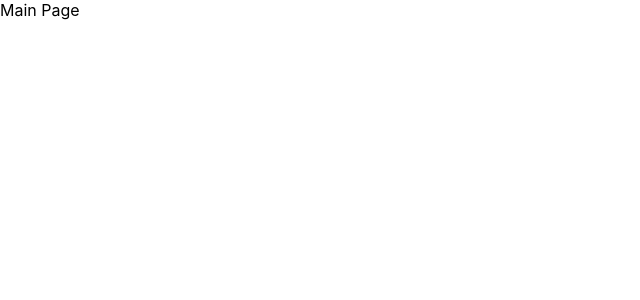
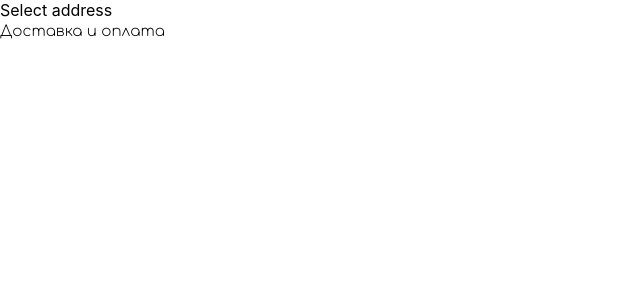
Before and after one commit to Julianbgs/Fabrika, a React (Create React App) app: page / in a window 1280 px wide. Shown: the top 300 px of the page, without its empty margins (0-640 px from the left). Built offline with nearby package versions, Linux system fonts and the light colour scheme.

Commit message:
[~] some new component base

```diff
--- a/package.json
+++ b/package.json
@@ -15,6 +15,7 @@
     "react-router": "^6.17.0",
     "react-router-dom": "^6.17.0",
     "react-scripts": "5.0.1",
+    "styled-components": "^6.1.0",
     "typescript": "^4.9.5",
     "web-vitals": "^2.1.4"
   },
--- a/public/index.html
+++ b/public/index.html
@@ -9,6 +9,7 @@
       name="description"
       content="Web site created using create-react-app"
     />
+    <link href="https://fonts.googleapis.com/css2?family=Comfortaa:wght@300;400;500;600;700&display=swap" rel="stylesheet">
     <link rel="apple-touch-icon" href="%PUBLIC_URL%/logo192.png" />
     <!--
       manifest.json provides metadata used when your web app is installed on a
--- a/src/main/Components/Header/Header.css
+++ b/src/main/Components/Header/Header.css
@@ -0,0 +1,14 @@
+.header {
+    display: flex;
+}
+
+.header__menu {
+    display: flex;
+    list-style: none;
+    margin: 0;
+    padding: 0;
+}
+
+.header__elem {
+
+}
--- a/src/main/Components/Header/Header.tsx
+++ b/src/main/Components/Header/Header.tsx
@@ -1,16 +1,19 @@
 import React from "react";
 import {Link} from "react-router-dom";
+import HeaderItem from "../../UI-elements/HeadeItem/HeaderItem";
+import './Header.css';
+import StyledLink from "../../StyledComponents/Link/Link";
 
 export default function Header () {
     return (
         <div className="header">
             <nav>
                 <div>Select address</div>
-                <ul>
-                    <li>
-                        <Link to={''} >
-                            <p>Меню</p>
-                        </Link>
+                <ul className="header__menu">
+                    <li className="header__elem">
+                        <StyledLink to={'/'} >
+                            <HeaderItem title={'Доставка и оплата'} />
+                        </StyledLink>
                     </li>
                 </ul>
             </nav>
--- a/src/main/Core/interfaces/ui-elements.ts
+++ b/src/main/Core/interfaces/ui-elements.ts
@@ -1,3 +1,3 @@
-export interface HeaderItem {
+export interface HeaderItemInterface {
     title: string
 }
--- a/src/main/Pages/Main/Main.tsx
+++ b/src/main/Pages/Main/Main.tsx
@@ -1,7 +1,10 @@
+import React from "react";
+import Header from "../../Components/Header/Header";
+
 export default function Main() {
     return(
         <>
-        Main Page
+            <Header />
         </>
     )
 }
--- /dev/null
+++ b/src/main/StyledComponents/Link/Link.tsx
@@ -0,0 +1,14 @@
+import React, { Component } from 'react';
+import { Link } from 'react-router-dom';
+import styled from 'styled-components';
+
+
+const StyledLink = styled(Link)`
+    text-decoration: none;
+
+    &:focus, &:hover, &:visited, &:link, &:active {
+        text-decoration: none;
+    }
+`;
+
+export default StyledLink;
--- /dev/null
+++ b/src/main/UI-elements/HeadeItem/HeaderItem.css
@@ -0,0 +1,7 @@
+.header-item {
+    font-family: Comfortaa, sans-serif;
+    font-weight: 300;
+    font-size: 15px;
+    line-height: 17px;
+    color: #000000;
+}
--- a/src/main/UI-elements/HeadeItem/HeaderItem.tsx
+++ b/src/main/UI-elements/HeadeItem/HeaderItem.tsx
@@ -1,6 +1,7 @@
-import {HeaderItem} from "../../Core/interfaces/ui-elements";
+import { HeaderItemInterface} from "../../Core/interfaces/ui-elements";
+import './HeaderItem.css';
 
-export default function HeaderItem(props: HeaderItem) {
+export default function HeaderItem(props: HeaderItemInterface) {
     const {title} = props
     return (
         <span className="header-item">{title}</span>
```
Also changed, not shown: 1 other file (tests, documents, lock files or other folders).
